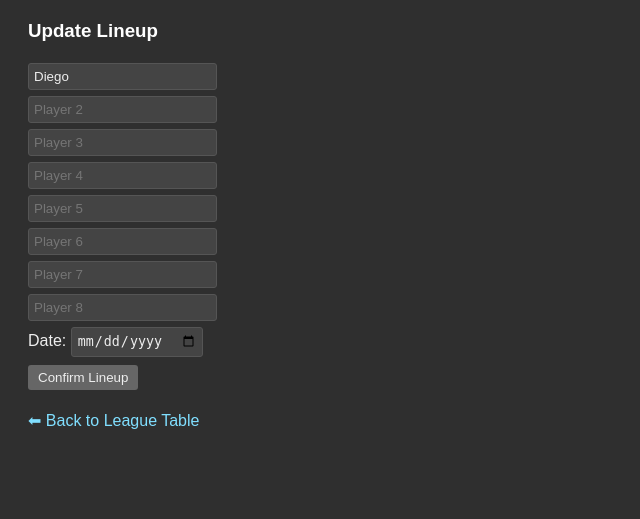
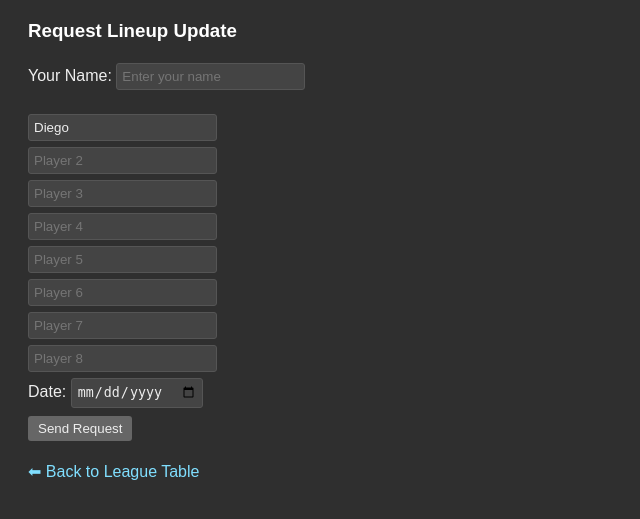
Before and after one commit to zchowscode/League-table-MCchodesfc, a Flask app: page /team/Diego in a window 1280 px wide. Shown: the part 173-692 px from the top of the page, without its empty margins (0-640 px from the left). Run offline with Flask 3, Linux system fonts and the light colour scheme.

Commit message:
Update team.html

```diff
--- a/templates/team.html
+++ b/templates/team.html
@@ -53,12 +53,23 @@
         h2, h3 {
             color: #fff;
         }
+        .flash {
+            color: #4CAF50;
+            margin-bottom: 10px;
+        }
     </style>
 </head>
 <body>
     <h2>{{ team.name }} - Team Page</h2>
 
-    <!-- Matches Table -->
+    {% with messages = get_flashed_messages() %}
+      {% if messages %}
+        {% for message in messages %}
+          <div class="flash">{{ message }}</div>
+        {% endfor %}
+      {% endif %}
+    {% endwith %}
+
     <h3>Matches</h3>
     <table>
         <tr>
@@ -79,18 +90,20 @@
         {% endfor %}
     </table>
 
-    <!-- Lineup Form -->
-    <h3>Update Lineup</h3>
+    <h3>Request Lineup Update</h3>
     <form method="POST">
+        <label>Your Name:</label>
+        <input type="text" name="requester" placeholder="Enter your name" required><br><br>
+
         {% for i in range(8) %}
             <input type="text" name="lineup" value="{{ team.lineup[i] if i < team.lineup|length else '' }}" placeholder="Player {{ i+1 }}"><br>
         {% endfor %}
+
         <label>Date:</label>
-        <input type="date" name="lineup_date"><br>
-        <button type="submit" name="confirm">Confirm Lineup</button>
+        <input type="date" name="lineup_date" required><br>
+        <button type="submit" name="request">Send Request</button>
     </form>
 
-    <!-- Confirmed Lineups -->
     {% if team.confirmed_lineups %}
     <h3>Confirmed Lineups</h3>
     {% for cl in team.confirmed_lineups %}
```
